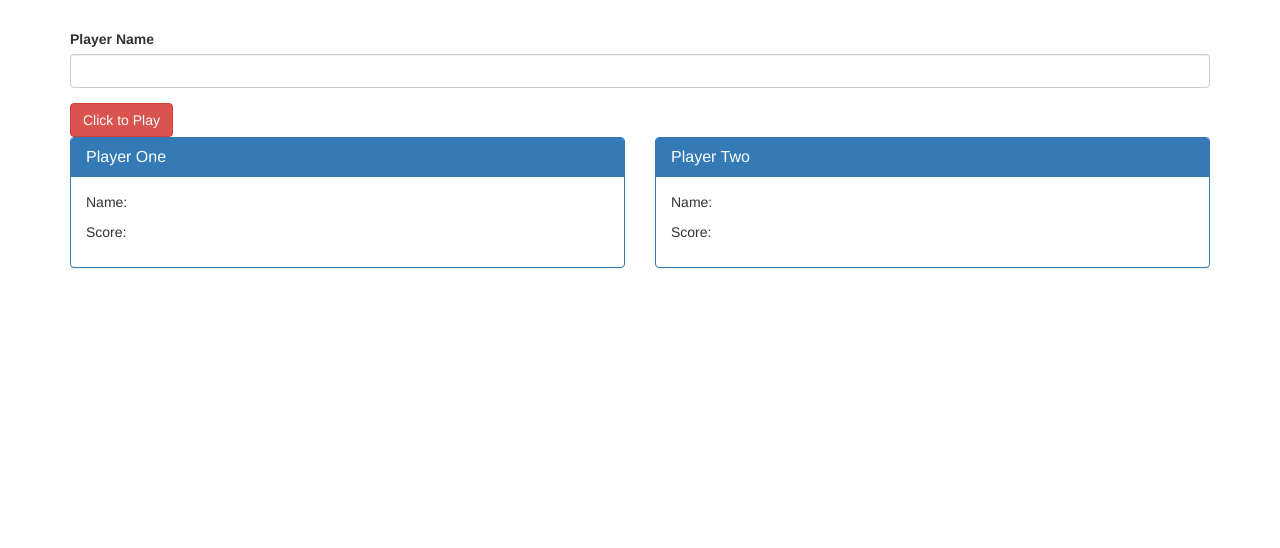
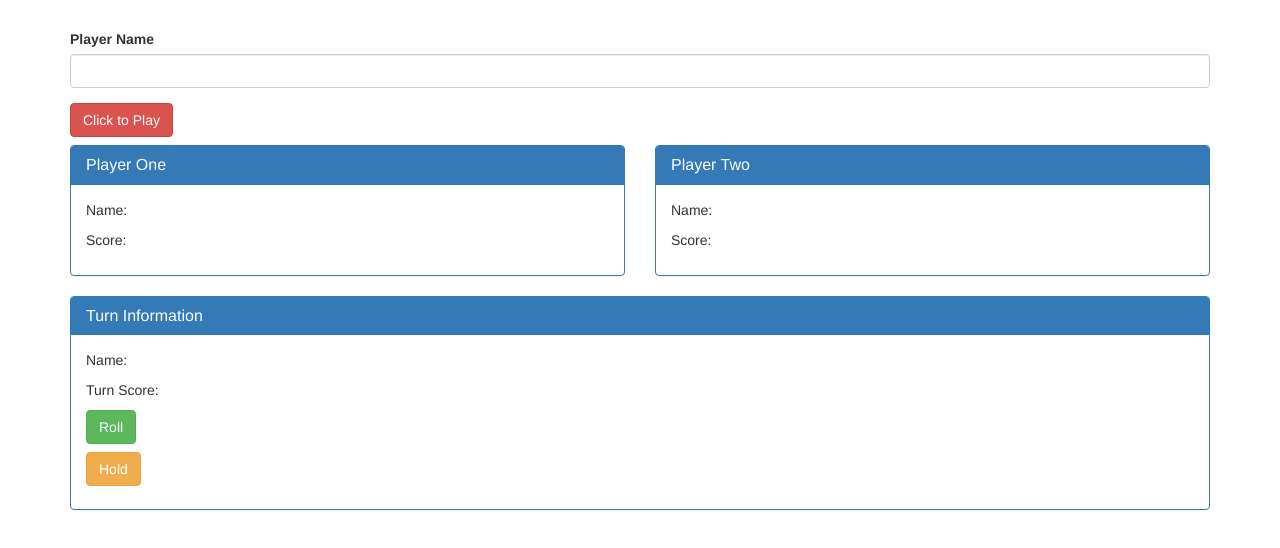
Before and after one commit to likewater/pig-dice, a plain HTML site: page index.html in a window 1280 px wide. Shown: the part 196-744 px from the top of the page. Drawn offline with nearby package versions, Linux system fonts and the light colour scheme.

Commit message:
adds panel for turn information with score labels and buttons for Roll and Hold. Also, has updated scripts.js

```diff
--- a/css/styles.css
+++ b/css/styles.css
@@ -0,0 +1,3 @@
+.btn {
+  margin-bottom: 8px;
+}
--- a/index.html
+++ b/index.html
@@ -2,8 +2,8 @@
 <html>
   <head>
     <link href="https://maxcdn.bootstrapcdn.com/bootstrap/3.3.7/css/bootstrap.min.css" rel="stylesheet" type="text/css">
+    <link href="css/styles.css" rel="stylesheet" type="text/css">
     <script src="https://ajax.googleapis.com/ajax/libs/jquery/3.1.0/jquery.min.js"></script>
-    <link href="css/styles.css" rel="stylesheet" type="text/css">
     <script src="js/scripts.js"></script>
     <title>Pig Dice</title>
   </head>
@@ -19,7 +19,7 @@
               <label for="name">Player Name</label>
               <input id="playerOne" type="text" class="form-control">
             </div>
-            <button id="accountForm" type="submit" class="btn btn-danger">Click to Play</button><br>
+            <button id="play" type="submit" class="btn btn-danger">Click to Play</button><br>
           </form>
         </div>
           <div class"row">
@@ -43,8 +43,21 @@
                   <p>Name: <span class="playerTwoName"></span></p>
                   <p>Score: <span class="playerTwoScore"></span></p>
                </div>
-             </div>
-          </div>
+              </div>
+            </div>
+            <div class="col-md-12">
+              <div class="panel panel-default  panel-primary" id="playerTwoScore">
+                <div class="panel-heading">
+                  <h3 class="panel-title">Turn Information</h3>
+                </div>
+                <div class="panel-body">
+                  <p>Name: <span class="playerTwoName"></span></p>
+                  <p> Turn Score: <span class="playerTwoScore"></span></p>
+                  <button id="roll" type="submit" class="btn btn-success">Roll</button><br>
+                  <button id="hold" type="submit" class="btn btn-warning">Hold</button><br>
+               </div>
+              </div>
+            </div>
         </div>
       </div>
     </div>
```
